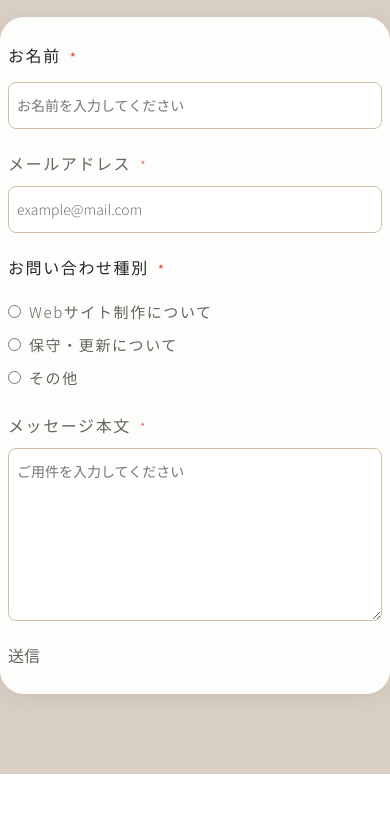
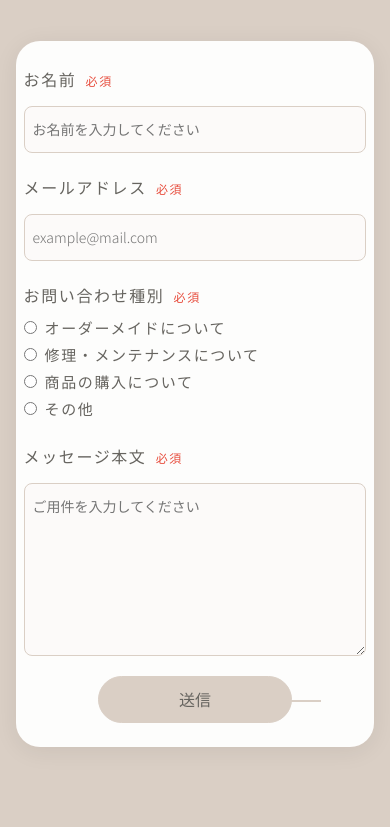
Before and after one commit to ueno-ueno/product, a plain HTML site: page contact.html in a window 390 px wide. Shown: the part 340-1167 px from the top of the page. Before the commit the page ends 1114 px from the top, so only its background shows below. Drawn offline with nearby package versions, Linux system fonts and the light colour scheme; some packages are replaced by stand-ins of ours; a web font is replaced by a local one.

Commit message:
フォーム修正

```diff
--- a/contact.html
+++ b/contact.html
@@ -26,7 +26,7 @@
 <body>
   <div class="back">
     <header class="header">
-      <h1>
+      <h1 class="header__logoArea">
         <a href="index.html">
           <img class="header__logo--img" src="img/logo.png" alt="ロゴ">
         </a>
@@ -52,78 +52,90 @@
       <section class="section indexContact c-wrapper">
         <h2 class="c-title--s indexContact__title">
           <span class="c-title--s--en">contact</span>
-          <spa class="c-title--s--ja">お問合せ</spa>
+          <span class="c-title--s--ja">お問合せ</span>
         </h2>
 
         <form class="indexContact__form" action="#" method="post" novalidate>
           <div class="indexContact__form--item">
             <label for="name" class="indexContact__form--label">
               お名前
-              <span class="indexContact__form--required">*</span></label>
+            </label>
             <input type="text" id="name" name="name" class="indexContact__form--input" required
               placeholder="お名前を入力してください">
           </div>
 
           <div class="indexContact__form--item">
-            <label for="email" class="indexContact-form--label">
+            <label for="email" class="indexContact__form--label">
               メールアドレス
-              <span class="indexContact__form--required">*</span></label>
+            </label>
             <input type="email" id="email" name="email" class="indexContact__form--input" required
               placeholder="example@mail.com" pattern="^[a-zA-Z0-9._%+-]+@[a-zA-Z0-9.-]+\.[a-zA-Z]{2,}$">
           </div>
 
           <div class="indexContact__form--item">
-            <span class="indexContact__form--label">お問い合わせ種別
-              <span class="indexContact__form--required">*</span></span>
+            <fieldset class="indexContact__form--fieldset">
+              <legend class="indexContact__form--legend">
+                お問い合わせ種別
+              </legend>
 
               <div class="indexContact__form--radio-group">
+                <div class="indexContact__form--radio-group--flex">
                   <label class="indexContact__form--radio-label">
                     <input type="radio" name="type" value="web" required>
-                Webサイト制作について</label>
+                    オーダーメイドについて</label>
 
                   <ul id="website-fields" class="indexContact__fields">
                     <li class="indexContact__fields--item">
                       <label class="indexContact__fields--label" for="deadline">ご希望の納期（任意）</label>
-                  <input class="indexContact__fields--input indexContact__form--input" type="text" id="deadline" name="deadline" class="indexContact__form--input"
-                    placeholder="例：2ヶ月以内" />
+                      <input class="indexContact__fields--input indexContact__form--input" type="text" id="deadline"
+                        name="deadline" placeholder="例：2ヶ月以内" />
                     </li>
                     <li class="indexContact__fields--item">
                       <label class="indexContact__fields--label" for="budget">ご予算感（任意）</label>
-                  <input class="indexContact__fields--input indexContact__form--input" type="text" id="budget" name="budget" class="indexContact__form--input"
-                    placeholder="例：10万円以内" />
-                </li>
-                <li class="indexContact__fields--item">
-                  <label class="indexContact__fields--label" for="reference">参考サイトURL（任意）</label>
-                  <input class="indexContact__fields--input indexContact__form--input" type="url" id="reference" name="reference" class="indexContact__form--input"
-                    placeholder="https://example.com" />
+                      <input class="indexContact__fields--input indexContact__form--input" type="text" id="budget"
+                        name="budget" placeholder="例：10万円以内" />
                     </li>
 
                     <li class="indexContact__fields--item">
-                  <label class="indexContact__fields--label">WordPressを希望されますか？</label>
-                  <label><input class=" indexContact__form--input" type="checkbox" name="wordpress" value="yes" /> はい</label>
+                      <label class="indexContact__fields--label">ペアを希望されますか？</label>
+                      <label><input class=" indexContact__form--input" type="checkbox" name="wordpress" value="yes" />
+                        はい</label>
                     </li>
                   </ul>
+                </div>
 
+                <div class="">
                   <label class="indexContact__form--radio-label">
                     <input type="radio" name="type" value="maintenance">
-                保守・更新について</label>
+                    修理・メンテナンスについて
+                  </label>
+                </div>
+
+                <div class="">
                   <label class="indexContact__form--radio-label">
-                <input type="radio" name="type" value="other"> その他</label>
+                    <input type="radio" name="type" value="purchase">商品の購入について</label>
                 </div>
+
+                <div class="">
+                  <label class="indexContact__form--radio-label">
+                    <input type="radio" name="type" value="other">その他</label>
+                </div>
+              </div>
+            </fieldset>
           </div>
 
           <div class="indexContact__form--item">
-            <label for="message" class="contact__form--label">メッセージ本文 <span
-                class="indexContact__form--required">*</span></label>
+            <label for="message" class="indexContact__form--label">
+              メッセージ本文
+              </label>
             <textarea id="message" name="message" class="indexContact__form--textarea" rows="6" required
               placeholder="ご用件を入力してください"></textarea>
           </div>
 
-          <div class="indexContact__form--item contact__form--item--center">
-            <button type="submit" class="indexContact__btn">
-              <span class="">送信</span>
+          <button type="submit" class="indexContact__btnArea ">
+            <span class="indexContact__btn c-btn--rectangle">送信</span>
           </button>
-          </div>
+
         </form>
       </section>
     </main>
--- a/script.js
+++ b/script.js
@@ -96,4 +96,14 @@ toTopBtn.addEventListener('click', (e) => {
   window.scrollTo({ top: 0, behavior: 'smooth' });
 });
 
+// 動画のパララックス効果
+const caseUnderVideo = document.querySelector('.case__underVideo');
+if (caseUnderVideo) {
+  window.addEventListener('scroll', () => {
+    const scrolled = window.pageYOffset;
+    const rate = scrolled * -0.5; // パララックス効果の強さ（負の値で逆方向に移動）
+    caseUnderVideo.style.transform = `translateY(${rate}px)`;
+  });
+}
+
 });
--- a/styles/_component.scss
+++ b/styles/_component.scss
@@ -23,7 +23,7 @@
 
 .c-title--s {
   margin-bottom: 40px;
-  color: rgba(var.$primaryFontColor, 0.8);
+  color: var.$subFontColor;
 }
 
 .c-title--s--en {
@@ -66,7 +66,7 @@
 .c-btn--text {
   font-size: 1.8rem;
   z-index: 1000;
-  color: rgba(var.$primaryFontColor, 0.8);
+  color: var.$subFontColor;
 }
 
 // ボタンの円
@@ -75,7 +75,7 @@
   width: 80px;
   height: 80px;
   background-color: transparent;
-  border: 1px solid rgba(var.$primaryFontColor, 0.7);
+  border: 1px solid  var.$subFontColor;
   border-radius: 50px;
   position: absolute;
   right: -10%;
@@ -125,7 +125,7 @@
   }
 
   @include set.mediaQuery(sp) {
-    right: 23%;
+    right: 15%;
   }
 }
 
@@ -141,4 +141,41 @@
   @include set.mediaQuery(tab) {
     right: -110%;
   }
+  @include set.mediaQuery(sp) {
+    right: -60%;
+  }
 }
+
+.c-btn--rectangle {
+  display: inline-block;
+  padding: 8px 80px;
+  border-radius: 50px;
+  border: 1px solid var.$primaryColor;
+  color: var.$primaryColor;
+  position: relative;
+  cursor: pointer;
+  transition: 1s;
+}
+
+.c-btn--rectangle:hover {
+  background-color: rgba(var.$subColor, .7);
+  transition: 1s;
+  color: var.$colorBrown;
+}
+
+
+.c-btn--rectangle::after {
+  border: 1px solid var.$primaryColor;
+  content: "";
+  position: absolute;
+  top: 50%;
+  right: -30px;
+  width: 72px;
+  height: 0.5px;
+  transition: 1s;
+}
+
+.c-btn--rectangle:hover::after {
+  right: -50px;
+  transition: 1s;
+}
--- a/styles/_contact.scss
+++ b/styles/_contact.scss
@@ -1,12 +1,18 @@
+@use "setting" as set;
+@use "variables" as var;
+
 // お問い合わせフォーム専用スタイル
-.indexContact{
+.indexContact {
   margin: 0 auto;
   padding: 80px 0;
+
+  @include set.mediaQuery(tab) {
+    margin: 0 4%;
+  }
 }
 
-.indexContact__title{
+.indexContact__title {
   text-align: center;
-
 }
 
 .indexContact__form {
@@ -19,6 +25,11 @@ text-align: center;
   display: flex;
   flex-direction: column;
   gap: 32px;
+
+  @include set.mediaQuery(tab) {
+    padding: 24px 8px;
+    gap: 20px;
+  }
 }
 
 .indexContact__form--item {
@@ -30,43 +41,62 @@ text-align: center;
 .indexContact__form--label {
   font-size: 1.6rem;
   font-weight: 500;
-  color: rgba(0, 0, 0, 0.85);
+  color: var.$primaryFontColor;
   margin-bottom: 4px;
-}
 
-.indexContact__form--required {
+  &::after {
+    content: "必須";
     color: #e74c3c;
     font-size: 1.2rem;
     margin-left: 4px;
+  }
+}
+
+.indexContact__form--fieldset {
+  border: none;
+  padding: 0;
+  margin: 0;
+}
+
+.indexContact__form--legend {
+  font-size: 1.6rem;
+  font-weight: 500;
+  color: var.$primaryFontColor;
+  margin-bottom: 4px;
+
+  &::after {
+    content: "必須";
+    color: #e74c3c;
+    font-size: 1.2rem;
+    margin-left: 4px;
+  }
 }
 
 .indexContact__form--input,
 .indexContact__form--textarea {
   font-size: 1.6rem;
   padding: 12px 16px;
-  border: 1px solid #d1bfa7;
+  border: 1px solid var.$primaryColor;
   border-radius: 8px;
-  background: #fff;
-  color: #333;
+  background: var.$colorWhite;
+  color: var.$primaryFontColor;
   transition: border-color 0.3s;
+
+  @include set.mediaQuery(tab) {
+    font-size: 1.4rem;
+    padding: 10px 8px;
+  }
 }
 
 .indexContact__form--input:focus,
 .indexContact__form--textarea:focus {
-  border-color: #bfa16a;
+  border-color: var.$primaryFontColor;
   outline: none;
 }
 
 .indexContact__form--textarea {
   resize: vertical;
   min-height: 120px;
-}
-
-.indexContact__form--radio-group {
-  display: flex;
-  flex-direction: column;
-  gap: 6px;
-  margin-top: 4px;
 }
 
 .indexContact__form--radio-label {
@@ -100,20 +130,11 @@ text-align: center;
 
 }
 
-
-
-// ボタンは既存のc-btn, contact__btnを利用
-
-// レスポンシブ
-@media (max-width: 600px) {
-  .indexContact__form {
-    padding: 24px 8px;
-    gap: 20px;
+.indexContact__btnArea {
+  text-align: center;
 }
 
-  .indexContact__form--input,
-  .indexContact__form--textarea {
-    font-size: 1.4rem;
-    padding: 10px 8px;
+.indexContact__btn {
+  background-color: var.$primaryColor;
+  color: var.$primaryFontColor;
 }
-}
--- a/styles/_variables.scss
+++ b/styles/_variables.scss
@@ -1,5 +1,6 @@
 $primaryColor: #dacfc5;
 $primaryFontColor: #66645F;
+$subFontColor:#66645FCC;
 $paleFontColor: #64625e;
 $subColor: #f0ede9;
 $colorWhite: #fcfaf9;
--- a/styles/style.scss
+++ b/styles/style.scss
@@ -36,6 +36,8 @@ a:hover {
   align-items: center;
   padding: 0 24px;
   position: relative;
+  border-bottom: 1px solid var.$border;
+  margin-bottom: 24px;
 }
 
 .header__logoArea {
@@ -447,6 +449,7 @@ a:hover {
   background-size: cover;
   background-attachment: fixed;
   filter: brightness(0.6);
+  object-fit: cover;
 }
 
 
@@ -731,8 +734,11 @@ a:hover {
 .footer {
   text-align: center;
   background-color: var.$colorBrown;
-  color: var.$paleFontColor;
   padding: 8px 0;
+}
+
+.footer__copyright {
+  color: var.$primaryFontColor;
 }
 
 // トップへ戻るボタン
@@ -744,6 +750,7 @@ a:hover {
   height: 80px;
   border-radius: 50%;
   box-shadow: 0 4px 16px rgba(0, 0, 0, 0.15);
+  background-color: rgba(var.$subColor, .7);
   cursor: pointer;
   transition: opacity 0.4s, box-shadow 0.3s, transform 0.3s;
   z-index: 1000;
```
Also changed, not shown: index.html (+7 -9 lines), styles/style.css. Lines whose indentation alone changed are shown as unchanged.
